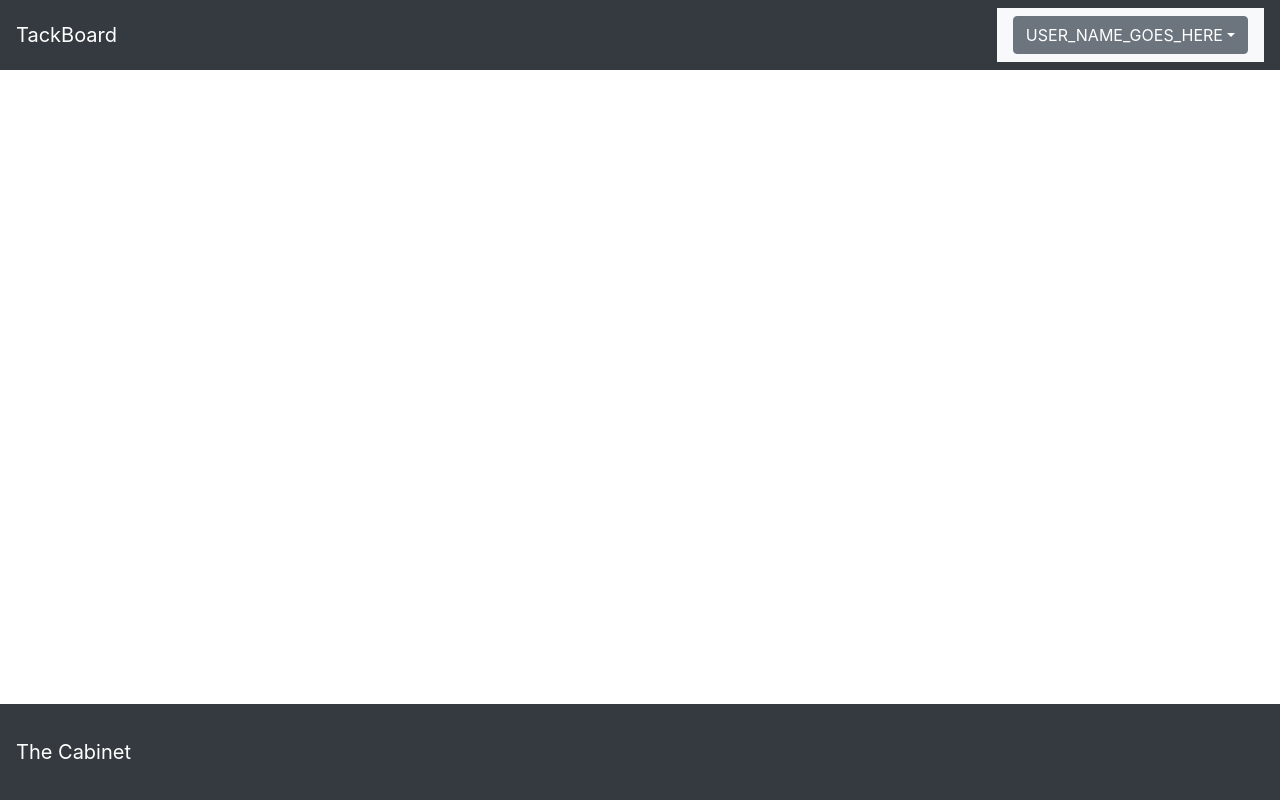
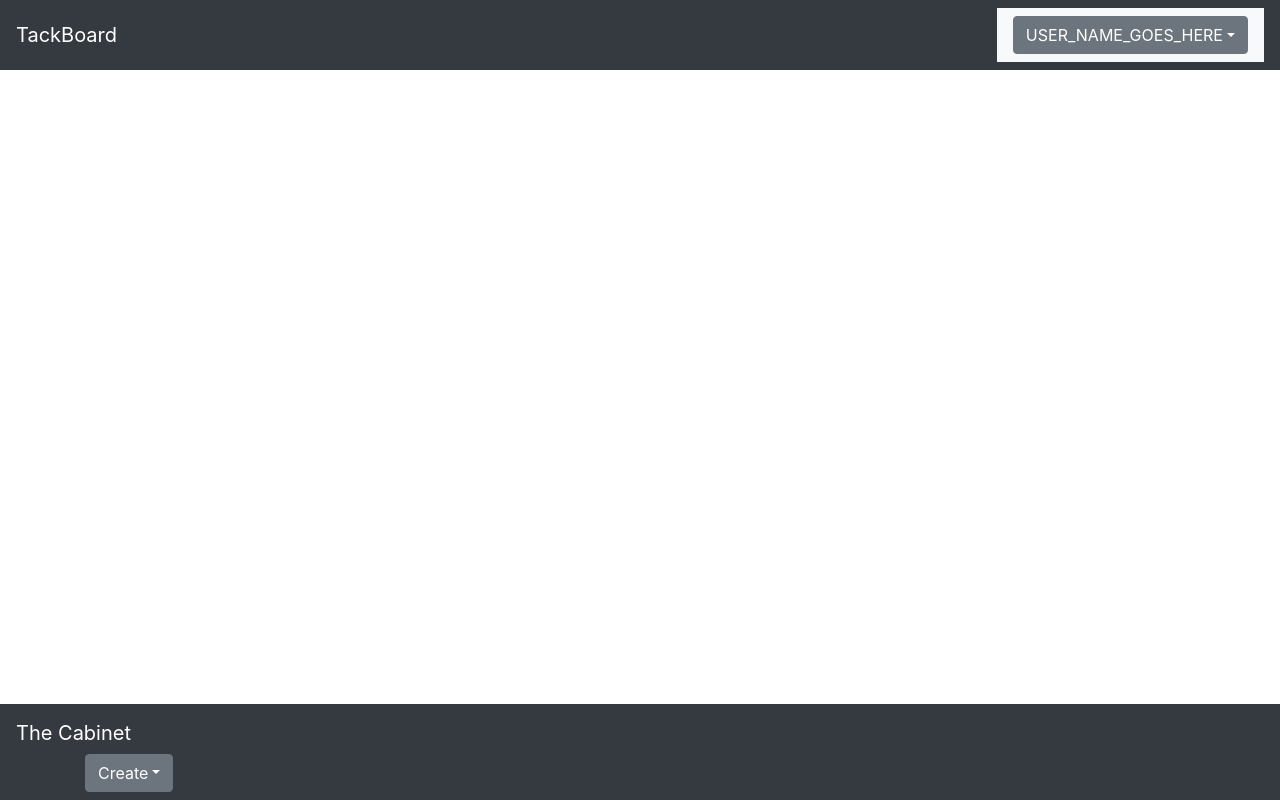
Before and after one commit to xreignmanx/Tack-Board, a React (Create React App) app in the folder client/: page / in a window 1280 px wide. Built offline with nearby package versions, Linux system fonts and the light colour scheme.

Commit message:
fixed errors, adding dropup menu for create

```diff
--- a/client/src/App.js
+++ b/client/src/App.js
@@ -2,12 +2,18 @@ import React, { Component } from "react";
 import "./App.css";
 import NavBar from './components/NavBar';
 import Cabinet from './components/Cabinet';
+import TackBoard from './components/TackBoard';
 
 class App extends Component {
   render() {
     return (
       <div>
       <NavBar />
+      <TackBoard>
+
+        Shoop da whoop!
+      </TackBoard>
+
       <Cabinet>
 
       </Cabinet>
--- a/client/src/components/Cabinet/CreateMenu/index.js
+++ b/client/src/components/Cabinet/CreateMenu/index.js
@@ -1 +1,20 @@
 import React from 'react';
+import './style.css';
+
+function CreateMenu({ }) {
+    return (
+
+        <div class="dropdown">
+            <button class="btn btn-secondary dropdown-toggle" type="button" id="dropdownMenuButton" data-toggle="dropdown" aria-haspopup="true" aria-expanded="false">
+                Create
+            </button>
+            <div class="dropdown-menu" aria-labelledby="dropdownMenuButton">
+                <a class="dropdown-item" href="#">Create New Tack</a>
+                <a class="dropdown-item" href="#">Create Tack From Template</a>
+                <a class="dropdown-item" href="#">Import Tack</a>
+            </div>
+        </div>
+    )
+}
+
+export default CreateMenu;
--- /dev/null
+++ b/client/src/components/Cabinet/CreateMenu/style.css
@@ -0,0 +1,3 @@
+div {
+    float: right;
+}
--- a/client/src/components/Cabinet/Tray/index.js
+++ b/client/src/components/Cabinet/Tray/index.js
@@ -1,9 +1,10 @@
 import React from 'react';
+import CreateMenu from '../CreateMenu';
 
 function Tray () {
     return (
         <div className='container'>
-
+            <CreateMenu />
         </div>
     )
 }
--- a/client/src/components/Cabinet/index.js
+++ b/client/src/components/Cabinet/index.js
@@ -1,10 +1,12 @@
 import React from 'react';
 import './style.css';
+import Tray from './Tray';
 
 function Cabinet () {
     return (
         <nav class="navbar fixed-bottom navbar-dark bg-dark">
         <a class="navbar-brand" href="#">The Cabinet</a>
+        <Tray />
         </nav>
     )
 }
--- a/client/src/components/TackBoard/index.js
+++ b/client/src/components/TackBoard/index.js
@@ -2,9 +2,11 @@ import React from "react";
 import "./style.css";
 
 function TackBoard () {
-render()
     return(
-        <div>{children}</div>
+        <div>
+
+
+        </div>
         )
 
 };
--- a/client/src/components/TackBoard/style.css
+++ b/client/src/components/TackBoard/style.css
@@ -1,5 +1,5 @@
 .TackBoard {
-    background-image: url(../../../public/assets/images/blackboard2.jpg);
+    /* background-image: url(../../../public/assets/images/blackboard2.jpg); */
     background-size: cover;
     border-style: solid;
     border-width: 10px;
```
